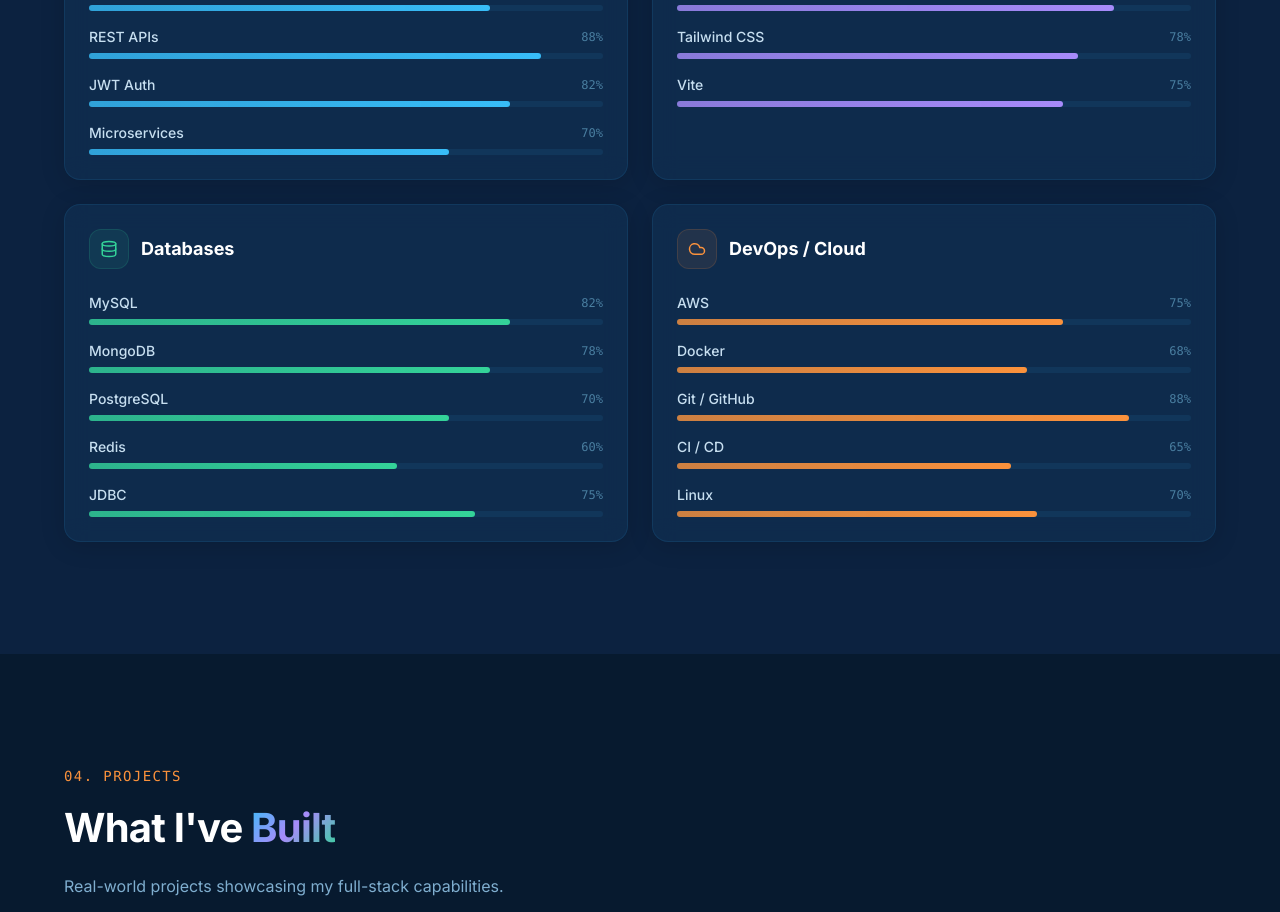
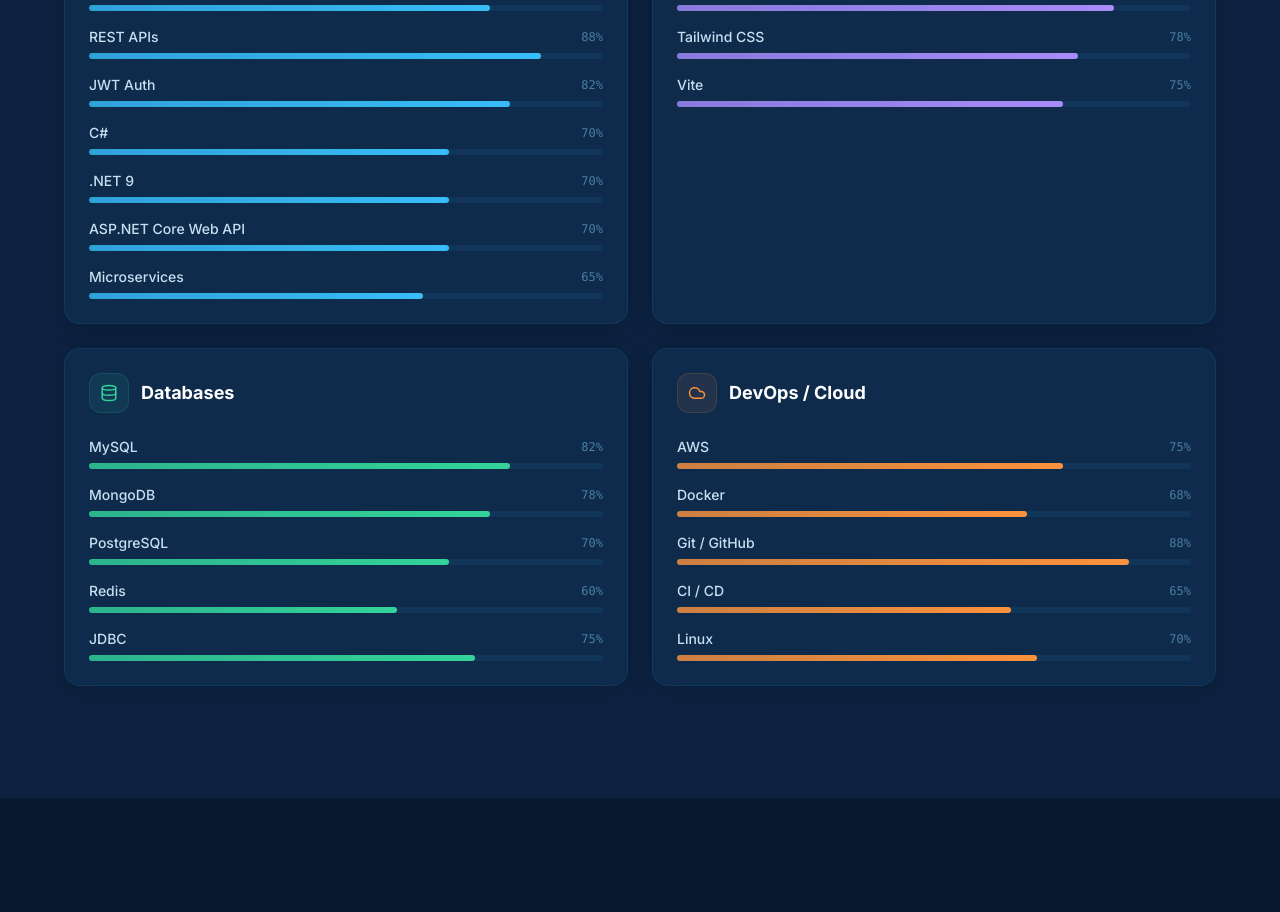
Before and after one commit to AnubhavTiwari593/my-portfolio, a React (Vite) app: page / in a window 1280 px wide. Shown: the part 3300-4212 px from the top of the page. Built offline with nearby package versions, Linux system fonts and the light colour scheme.

Commit message:
Update Skills.jsx

```diff
--- a/src/components/Skills.jsx
+++ b/src/components/Skills.jsx
@@ -8,13 +8,16 @@ const skillGroups = [
   icon: Server,
   accentColor: '#38bdf8',
   skills: [
-      { name: 'Java',            level: 90 },
-      { name: 'Spring Boot',     level: 85 },
-      { name: 'Spring Security', level: 78 },
-      { name: 'REST APIs',       level: 88 },
-      { name: 'JWT Auth',        level: 82 },
-      { name: 'Microservices',   level: 70 },
-    ],
+    { name: 'Java',                  level: 90 },
+    { name: 'Spring Boot',           level: 85 },
+    { name: 'Spring Security',       level: 78 },
+    { name: 'REST APIs',             level: 88 },
+    { name: 'JWT Auth',              level: 82 },
+    { name: 'C#',                    level: 70 },
+    { name: '.NET 9',                level: 70 },
+    { name: 'ASP.NET Core Web API',  level: 70 },
+    { name: 'Microservices',         level: 65 },
+  ]
 },
   {
     category: 'Frontend',
```
Lines whose indentation alone changed are shown as unchanged.
